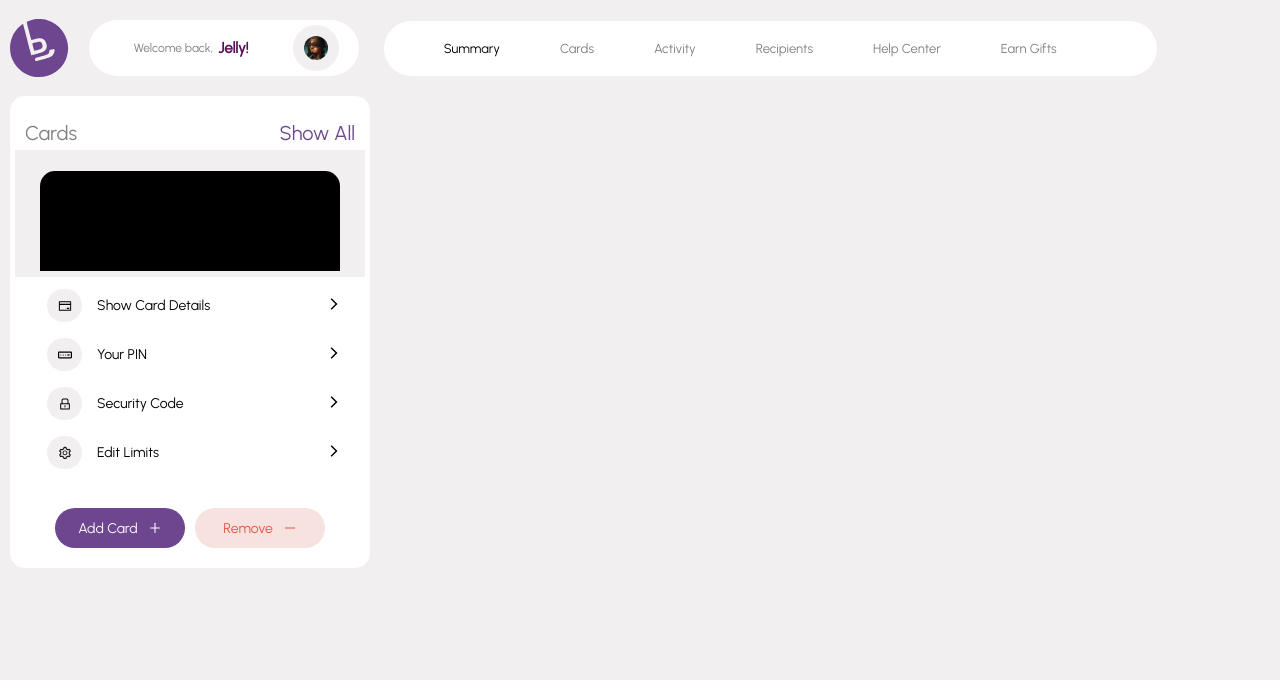
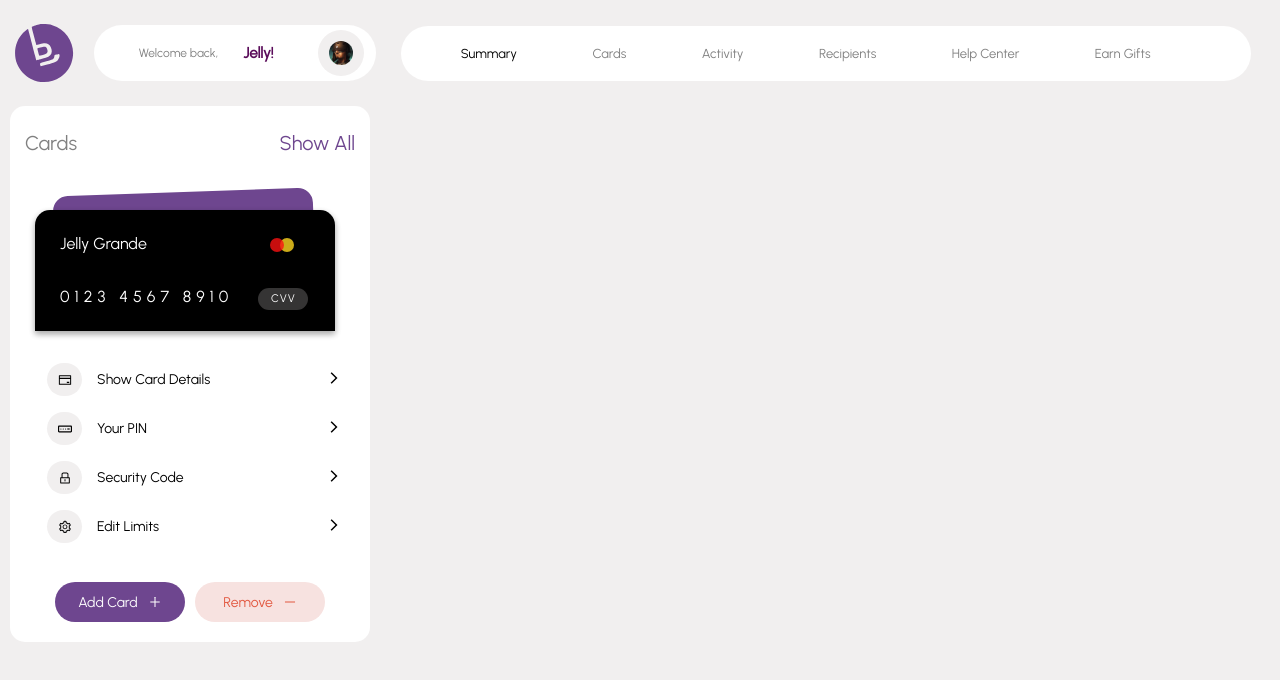
Before and after one commit to Wecpo/React-bank, a React (Vite) app: page / in a window 1280 px wide. Shown: the top 680 px of the page. Built offline with nearby package versions, Linux system fonts and the light colour scheme.

Commit message:
developed card ui, action-buttons-card

```diff
--- a/src/App.jsx
+++ b/src/App.jsx
@@ -2,6 +2,7 @@ import CardMenu from './components/card-menu/CardMenu'
 import Layout from './components/layout/Layout'
 import Menu from './components/menu/Menu'
 import Profile from './components/profile/Profile'
+import Card from './components/ui/card/Card'
 
 const App = () => {
 	return (
--- a/src/assets/styles/index.scss
+++ b/src/assets/styles/index.scss
@@ -8,17 +8,17 @@
 }
 
 .top {
+	margin: 5px;
 	padding: 5px;
 	display: inline-flex;
-
 	align-items: center;
 	justify-content: space-between;
 }
 
 .left {
+	padding: 5px;
 	background-color: #fff;
 	border-radius: 15px;
-	padding: 5px;
 	margin-left: 10px;
 	display: block;
 	width: 350px;
--- a/src/components/card-menu/CardMenu.jsx
+++ b/src/components/card-menu/CardMenu.jsx
@@ -22,7 +22,10 @@ const CardMenu = () => {
 				<div>Cards</div>
 				<div>Show All</div>
 			</div>
-			<Card />
+			<div className={styles.card}>
+				<Card />
+			</div>
+
 			<div className={styles.buttons}>
 				<CardMenuButton
 					children={'Show Card Details'}
--- a/src/components/card-menu/CardMenu.module.scss
+++ b/src/components/card-menu/CardMenu.module.scss
@@ -33,6 +33,7 @@
 	justify-content: right;
 	vertical-align: top;
 	padding: 5px;
+	background-color: #fff;
 }
 
 .addOrRemoveCard {
--- a/src/components/menu/Menu.module.scss
+++ b/src/components/menu/Menu.module.scss
@@ -7,6 +7,8 @@
 	padding: 10px 50px 10px 50px;
 	border-radius: 50px;
 	margin: 10px 10px;
+	width: 750px;
+	height: 35px;
 
 	> div {
 		padding: 10px 50px 10px 10px;
--- a/src/components/profile/Profile.jsx
+++ b/src/components/profile/Profile.jsx
@@ -1,3 +1,4 @@
+import Card from '../ui/card/Card'
 import styles from './Profile.module.scss'
 
 const Profile = ({
--- a/src/components/profile/Profile.module.scss
+++ b/src/components/profile/Profile.module.scss
@@ -8,13 +8,13 @@
 		font-size: 12px;
 		color: gray;
 		border-radius: 30px;
-		width: 220px;
+		width: 232px;
 		background-color: #fff;
 		display: inline-flex;
 		align-items: center;
 
 		> span {
-			margin-left: 5px;
+			margin-left: 25px;
 			background-color: #fff;
 			color: rgb(90, 12, 90);
 			font-weight: bold;
--- a/src/components/ui/card-menu-button/CardMenuButton.jsx
+++ b/src/components/ui/card-menu-button/CardMenuButton.jsx
@@ -1,3 +1,4 @@
+import Card from '../card/Card'
 import styles from './CardMenuButton.module.scss'
 import { MdArrowForwardIos } from 'react-icons/md'
 
--- a/src/components/ui/card/Card.jsx
+++ b/src/components/ui/card/Card.jsx
@@ -3,11 +3,18 @@ import styles from './Card.module.scss'
 const Card = ({
 	cardName = 'Jelly Grande',
 	cardNumber = '0123 4567 8910',
-	cardCVV = '123'
+	cardCVV = 'CVV'
 }) => {
 	return (
 		<div className={styles.container}>
-			<div className={styles.card}></div>
+			<div className={styles.secondCard}></div>
+			<div className={styles.card}>
+				<span className={styles.cardName}>{cardName}</span>
+				<span className={styles.cardNumber}>
+					{cardNumber}
+					<div>{cardCVV}</div>
+				</span>
+			</div>
 		</div>
 	)
 }
--- a/src/components/ui/card/Card.module.scss
+++ b/src/components/ui/card/Card.module.scss
@@ -1,29 +1,89 @@
 .container {
-	display: flex;
+	margin: 15px;
+	display: block;
 	justify-content: center;
-	padding: 6px;
 	position: relative;
+	background-color: #fff;
 }
 
 .card {
-	margin-top: 15px;
-	display: flex;
+	display: grid;
 	position: relative;
 	background-color: black;
 	width: 300px;
-	height: 100px;
+	height: 120px;
+	border-radius: 15px 15px 0 0px;
+	border-bottom: 1px solid black;
+	box-shadow: rgba(0, 0, 0, 0.16) 0px 3px 6px, rgba(0, 0, 0, 0.23) 0px 3px 6px;
+}
+
+.cardName {
+	margin-top: 10px;
+	background-color: black;
+	color: #fff;
+	margin-left: 25px;
+	width: 100px;
+}
+
+// Master-card logo
+.cardName::before {
+	position: relative;
+	content: '';
+	display: block;
+	width: 14px;
+	height: 14px;
+	top: 18px;
+	border-radius: 10px;
+	left: 220px;
+	background-color: rgb(255, 214, 31);
+	opacity: 0.8;
+}
+
+.cardName::after {
+	position: relative;
+	content: '';
+	display: block;
+	width: 14px;
+	height: 14px;
+	border-radius: 10px;
+	left: 210px;
+	top: -15px;
+	background-color: rgb(250, 17, 17);
+	opacity: 0.8;
+}
+
+.cardNumber {
+	background-color: black;
+	color: #fff;
+	width: 250px;
+	margin-left: 25px;
+	letter-spacing: 5px;
+	align-items: center;
+
+	//CVV code
+	> div {
+		display: inline-flex;
+		position: relative;
+		align-items: center;
+		justify-content: center;
+		left: 25px;
+		background-color: rgb(53, 52, 52);
+		width: 50px;
+		height: 22px;
+		font-size: 11px;
+		letter-spacing: 1px;
+		border-radius: 50px;
+	}
+}
+
+.secondCard {
+	display: flex;
+	position: relative;
+	background-color: #6e468f;
+	top: 12px;
+	left: 18px;
+	width: 260px;
+	height: 30px;
+	transform: rotate(-2deg);
 	border-radius: 15px 15px 0 0px;
 }
-
-.card::before {
-	position: absolute;
-	right: 0;
-	top: -5px;
-	left: 0;
-	margin: auto;
-	content: '';
-	justify-content: center;
-	height: auto;
-	width: auto;
-	background-color: #6e468f;
-}
```
